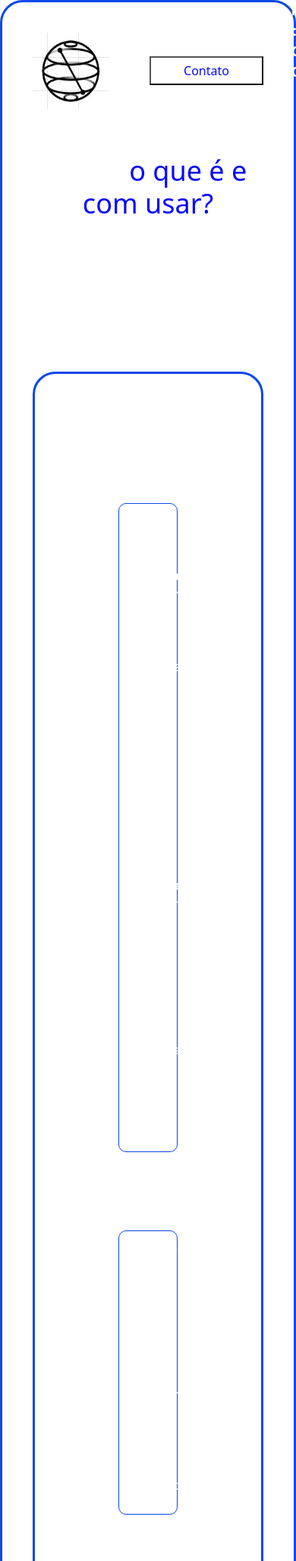
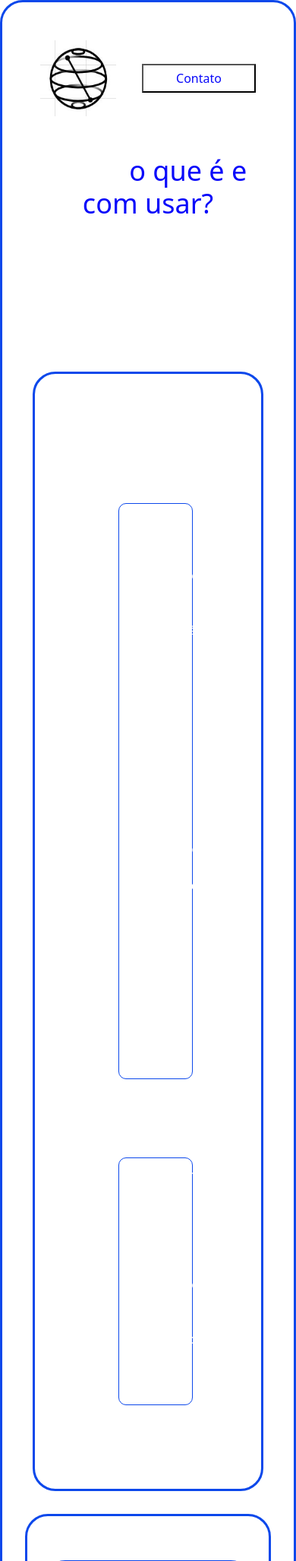
Before and after one commit to ThanusYago/projeto-AC5, a Flask app: page /Qiskit in a window 390 px wide. Shown: the top 2054 px of the page at 76% size. Run offline with Flask 3, Linux system fonts and the light colour scheme; some libraries are stand-ins or nearby versions.

Commit message:
Update style.css

```diff
--- a/static/style.css
+++ b/static/style.css
@@ -10,7 +10,7 @@ body.fixed .cabeçalho-link {
     position: fixed;
     width: 100vw; /* Alterado para 100vw */
     top: 0;
-    z-index: 1000
+    z-index: 1000;
 
 }
 
@@ -181,12 +181,6 @@ label {
     margin: 20px 0;
 }
 
-.redes-social a {
-    text-decoration: none;
-    color: #0909fa;
-    font-size: 24px;
-    margin: 0 10px;
-}
 
 button {
     color: #0909fa;
@@ -321,6 +315,15 @@ button:hover {
 /* Exemplo de media query para dispositivos móveis */
 
 @media screen and (max-width: 768px) {
+     body,
+    header,
+    .column,
+    .project-secction,
+    .margen-class {
+        padding: 10px;
+        margin: 10px;
+    }
+
     body {
         padding: 20px;
         font-size: 14px;
@@ -341,4 +344,11 @@ button:hover {
     .project-secction img {
         border: 1px solid rgb(12, 72, 235);
     }
+    #about {
+        display: flex;
+        flex-direction: column;
+    }
+    .column {
+        width: 100%; /* Coluna ocupa a largura total */
+    }
 }
```
